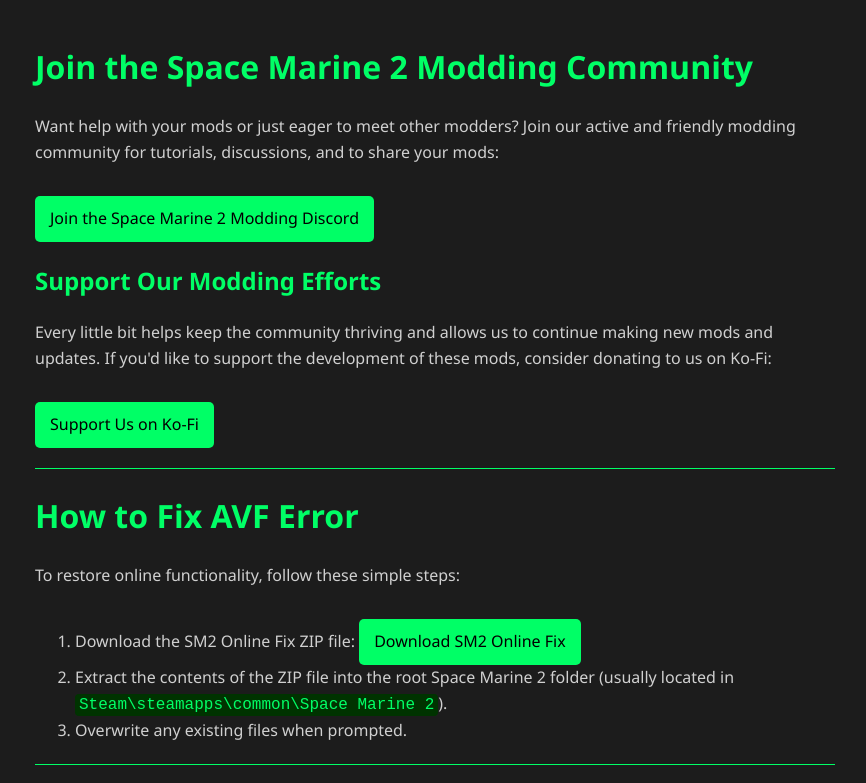
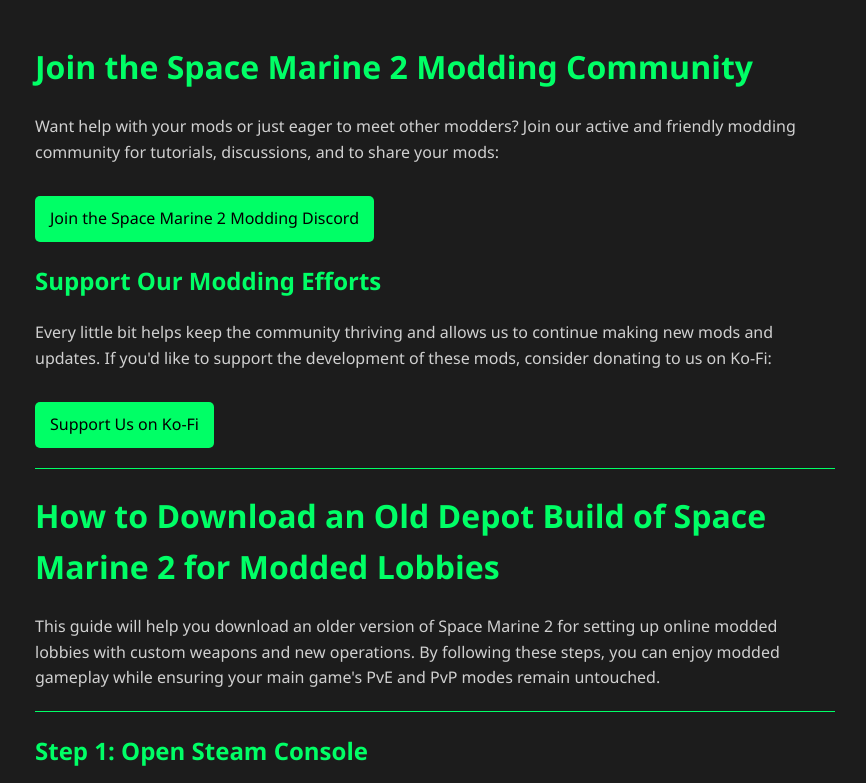
Before and after one commit to ThomasWhaley/WarhammerWorkshop, a plain HTML site: page index.html in a window 1280 px wide. Shown: the top 783 px of the page, without its empty margins (205-1071 px from the left). Drawn offline with Linux system fonts and the light colour scheme.

Commit message:
Update index.html

```diff
--- a/index.html
+++ b/index.html
@@ -84,16 +84,6 @@
 
     <hr>
 
-    <h1>How to Fix AVF Error</h1>
-    <p>To restore online functionality, follow these simple steps:</p>
-    <ol>
-        <li>Download the SM2 Online Fix ZIP file: <a href="https://www.mediafire.com/file/wydtgvwqb6p6y90/SM2_AVF_Fix.zip/file" class="cta">Download SM2 Online Fix</a></li>
-        <li>Extract the contents of the ZIP file into the root Space Marine 2 folder (usually located in <code class="file-path">Steam\steamapps\common\Space Marine 2</code>).</li>
-        <li>Overwrite any existing files when prompted.</li>
-    </ol>
-
-    <hr>
-
     <h1>How to Download an Old Depot Build of Space Marine 2 for Modded Lobbies</h1>
     <p>This guide will help you download an older version of Space Marine 2 for setting up online modded lobbies with custom weapons and new operations. By following these steps, you can enjoy modded gameplay while ensuring your main game's PvE and PvP modes remain untouched.</p>
 
```
